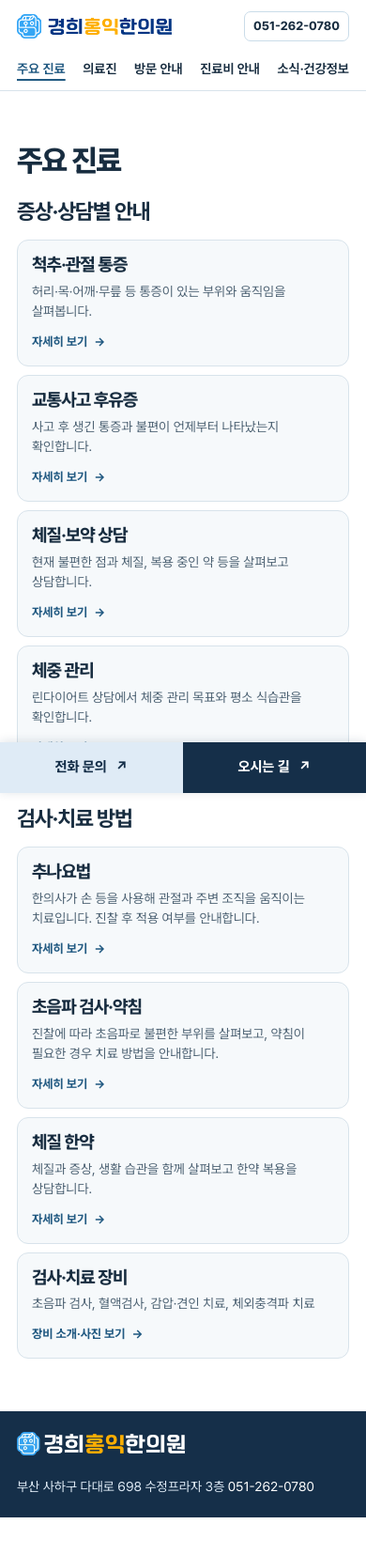
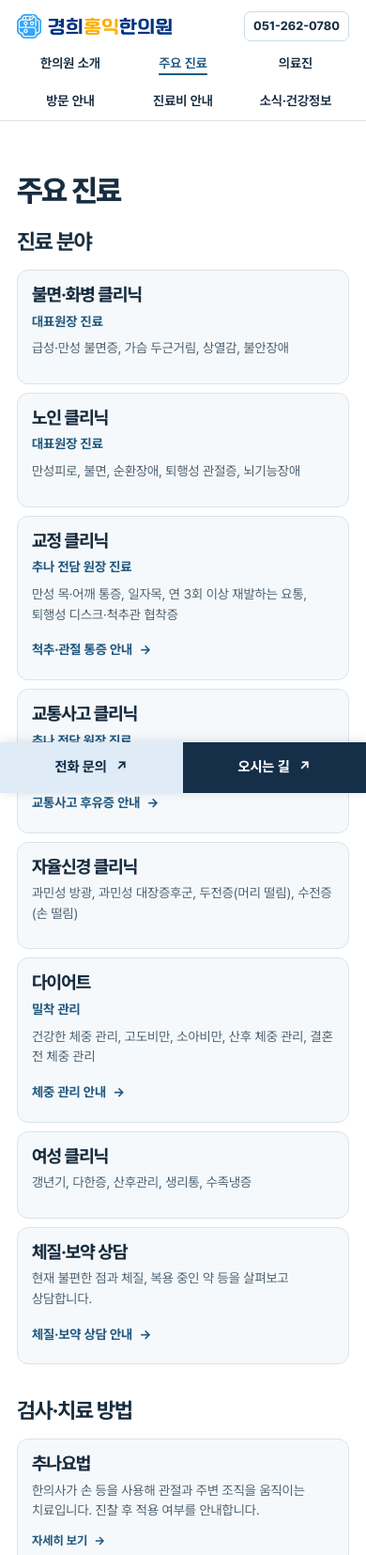
Before and after one commit to ssakarin/khhongik-website, a plain HTML site: page care.html in a window 390 px wide. Shown: the top 1655 px of the page at 94% size. Drawn offline with Linux system fonts and the light colour scheme.

Commit message:
Promote clinic introduction and reorganize care

```diff
--- a/care.html
+++ b/care.html
@@ -3,18 +3,18 @@
 <head>
   <meta charset="utf-8">
   <meta name="viewport" content="width=device-width, initial-scale=1">
-  <meta name="description" content="경희홍익한의원의 척추·관절 추나, 초음파 약침, 체질 한약 및 검사·치료 안내입니다.">
+  <meta name="description" content="경희홍익한의원의 불면·화병, 노인 진료, 교정·추나, 교통사고, 자율신경, 다이어트, 여성 진료와 검사·치료를 안내합니다.">
   <meta name="theme-color" content="#152f49">
   <title>주요 진료 | 경희홍익한의원</title>
   <link rel="canonical" href="https://ssakarin.github.io/khhongik-website/care.html">
   <meta property="og:type" content="website">
   <meta property="og:site_name" content="경희홍익한의원">
   <meta property="og:title" content="주요 진료 | 경희홍익한의원">
-  <meta property="og:description" content="경희홍익한의원의 척추·관절 추나, 초음파 약침, 체질 한약 및 검사·치료 안내입니다.">
+  <meta property="og:description" content="경희홍익한의원의 불면·화병, 노인 진료, 교정·추나, 교통사고, 자율신경, 다이어트, 여성 진료와 검사·치료를 안내합니다.">
   <meta property="og:url" content="https://ssakarin.github.io/khhongik-website/care.html">
   <meta property="og:image" content="https://ssakarin.github.io/khhongik-website/assets/clinic-team.webp">
   <link rel="icon" type="image/webp" href="assets/icon.webp">
-  <link rel="stylesheet" href="styles.css?v=4">
+  <link rel="stylesheet" href="styles.css?v=8">
 </head>
 <body>
   <a class="skip-link" href="#main">본문으로 건너뛰기</a>
@@ -22,6 +22,7 @@
     <div class="container header-inner">
       <a class="brand" href="index.html"><img src="assets/logo.webp" width="630" height="100" alt="경희홍익한의원"></a>
       <nav aria-label="주 메뉴">
+        <a href="about.html">한의원 소개</a>
         <a href="care.html" aria-current="page">주요 진료</a>
         <a href="doctors.html">의료진</a>
         <a href="visit.html">방문 안내</a>
@@ -37,28 +38,49 @@
       <h1 class="page-title">주요 진료</h1>
     </div>
     <section class="content-block" aria-labelledby="care-topics-title">
-      <h2 id="care-topics-title">증상·상담별 안내</h2>
-      <div class="care-grid">
-        <a class="care-card" href="care-spine.html">
-          <h3>척추·관절 통증</h3>
-          <p>허리·목·어깨·무릎 등 통증이 있는 부위와 움직임을 살펴봅니다.</p>
-          <span class="card-link">자세히 보기 <span aria-hidden="true">→</span></span>
-        </a>
-        <a class="care-card" href="care-traffic-accident.html">
-          <h3>교통사고 후유증</h3>
-          <p>사고 후 생긴 통증과 불편이 언제부터 나타났는지 확인합니다.</p>
-          <span class="card-link">자세히 보기 <span aria-hidden="true">→</span></span>
-        </a>
-        <a class="care-card" href="care-herbal-consultation.html">
+      <h2 id="care-topics-title">진료 분야</h2>
+      <div class="care-grid clinic-grid">
+        <article class="care-card" id="sleep">
+          <h3>불면·화병 클리닉</h3>
+          <p class="clinic-provider">대표원장 진료</p>
+          <p>급성·만성 불면증, 가슴 두근거림, 상열감, 불안장애</p>
+        </article>
+        <article class="care-card" id="senior">
+          <h3>노인 클리닉</h3>
+          <p class="clinic-provider">대표원장 진료</p>
+          <p>만성피로, 불면, 순환장애, 퇴행성 관절증, 뇌기능장애</p>
+        </article>
+        <article class="care-card" id="correction">
+          <h3>교정 클리닉</h3>
+          <p class="clinic-provider">추나 전담 원장 진료</p>
+          <p>만성 목·어깨 통증, 일자목, 연 3회 이상 재발하는 요통, 퇴행성 디스크·척추관 협착증</p>
+          <a class="text-link" href="care-spine.html">척추·관절 통증 안내 <span aria-hidden="true">→</span></a>
+        </article>
+        <article class="care-card" id="traffic">
+          <h3>교통사고 클리닉</h3>
+          <p class="clinic-provider">추나 전담 원장 진료</p>
+          <p>교통사고 후유증 치료, 추나, 약침</p>
+          <a class="text-link" href="care-traffic-accident.html">교통사고 후유증 안내 <span aria-hidden="true">→</span></a>
+        </article>
+        <article class="care-card" id="autonomic">
+          <h3>자율신경 클리닉</h3>
+          <p>과민성 방광, 과민성 대장증후군, 두전증(머리 떨림), 수전증(손 떨림)</p>
+        </article>
+        <article class="care-card" id="weight">
+          <h3>다이어트</h3>
+          <p class="clinic-provider">밀착 관리</p>
+          <p>건강한 체중 관리, 고도비만, 소아비만, 산후 체중 관리, 결혼 전 체중 관리</p>
+          <a class="text-link" href="care-weight-management.html">체중 관리 안내 <span aria-hidden="true">→</span></a>
+        </article>
+        <article class="care-card" id="womens-health">
+          <h3>여성 클리닉</h3>
+          <p>갱년기, 다한증, 산후관리, 생리통, 수족냉증</p>
+        </article>
+        <div class="care-card">
           <h3>체질·보약 상담</h3>
           <p>현재 불편한 점과 체질, 복용 중인 약 등을 살펴보고 상담합니다.</p>
-          <span class="card-link">자세히 보기 <span aria-hidden="true">→</span></span>
-        </a>
-        <a class="care-card" href="care-weight-management.html">
-          <h3>체중 관리</h3>
-          <p>린다이어트 상담에서 체중 관리 목표와 평소 식습관을 확인합니다.</p>
-          <span class="card-link">자세히 보기 <span aria-hidden="true">→</span></span>
-        </a>
+          <a class="text-link" href="care-herbal-consultation.html">체질·보약 상담 안내 <span aria-hidden="true">→</span></a>
+        </div>
       </div>
     </section>
     <section class="content-block" aria-labelledby="care-methods-title">
--- a/styles.css
+++ b/styles.css
@@ -64,7 +64,7 @@ p, h1, h2, h3, address { word-break: keep-all; overflow-wrap: break-word; }
 }
 .brand { flex-shrink: 0; }
 .brand img { width: 206px; }
-.header-inner nav { display: flex; align-items: center; gap: clamp(17px, 2.35vw, 38px); }
+.header-inner nav { display: flex; align-items: center; gap: clamp(12px, 1.85vw, 30px); }
 .header-inner nav a {
   display: inline-flex;
   align-items: center;
@@ -111,8 +111,6 @@ h1 { font-size: clamp(38px, 4.65vw, 72px); font-weight: 820; letter-spacing: -.0
   line-height: 1.65;
 }
 .actions { display: flex; flex-wrap: wrap; gap: 10px; margin-top: 32px; }
-.hero-about-link { display: inline-block; margin-top: 12px; }
-.hero-about-link + .actions { margin-top: 22px; }
 .button {
   min-height: 48px;
   display: inline-flex;
@@ -196,11 +194,13 @@ h1 { font-size: clamp(38px, 4.65vw, 72px); font-weight: 820; letter-spacing: -.0
   border-radius: 12px;
   background: var(--surface);
 }
-.care-card:hover, .care-card:target { border-color: var(--line-accent); background: var(--ice); }
+a.care-card:hover, .care-card:target { border-color: var(--line-accent); background: var(--ice); }
 .care-card h3 { font-size: 23px; font-weight: 760; }
 .care-card p { margin-block: 9px 17px; color: var(--muted); font-size: 15px; }
 .card-link, .text-link { color: var(--blue); font-size: 14px; font-weight: 720; }
 .care-card .card-link { margin-top: auto; }
+.clinic-grid .clinic-provider { margin-bottom: 0; color: var(--blue); font-weight: 720; }
+.clinic-grid .text-link { align-self: flex-start; margin-top: auto; }
 .card-link span, .text-link span { margin-inline-start: 4px; }
 summary { cursor: pointer; list-style: none; }
 summary::-webkit-details-marker { display: none; }
@@ -266,10 +266,27 @@ details[open] .expand-icon { transform: rotate(45deg); }
   gap: clamp(16px, 4vw, 50px);
 }
 .about-story p + p { margin-top: 10px; }
-.about-story .text-link, .about-approach .text-link {
+.about-story .text-link {
   display: inline-block;
   margin-top: 20px;
 }
+.about-care-links {
+  display: flex;
+  flex-wrap: wrap;
+  gap: 8px;
+  margin: 0;
+  padding: 0;
+  list-style: none;
+}
+.about-care-links a {
+  display: block;
+  padding: 9px 13px;
+  border: 1px solid var(--line-accent);
+  border-radius: 7px;
+  color: var(--blue);
+  font-weight: 650;
+}
+.about-care-links a:hover { background: var(--ice); }
 .about-approach { background: var(--surface); }
 .about-principles {
   display: grid;
@@ -408,7 +425,7 @@ details[open] .expand-icon { transform: rotate(45deg); }
   .container { width: calc(100% - 56px); }
   .header-inner { gap: 16px; }
   .brand img { width: 175px; }
-  .header-inner nav { gap: 17px; }
+  .header-inner nav { gap: 12px; }
   .header-phone { font-size: 14px; padding-inline: 11px; }
   .hero-inner { min-height: 405px; }
   .care-grid { grid-template-columns: repeat(2, minmax(0, 1fr)); }
@@ -418,16 +435,19 @@ details[open] .expand-icon { transform: rotate(45deg); }
   .doctor-info { padding: 18px; }
 }
 
-@media (max-width: 800px) {
+@media (max-width: 850px) {
   :root { --header-height: 97px; }
-  .container { width: calc(100% - 36px); }
-  body { padding-bottom: calc(54px + env(safe-area-inset-bottom)); }
   .header-inner { flex-wrap: wrap; gap: 0 12px; align-content: space-between; padding-top: 8px; }
   .brand { display: flex; align-items: center; min-height: 40px; }
   .brand img { width: 165px; }
   .header-inner nav { order: 2; flex: 0 0 100%; justify-content: space-between; gap: 7px; }
   .header-inner nav a { font-size: 14px; }
   .header-phone { font-size: 13px; padding: 5px 9px; }
+}
+
+@media (max-width: 800px) {
+  .container { width: calc(100% - 36px); }
+  body { padding-bottom: calc(54px + env(safe-area-inset-bottom)); }
   .hero-inner { min-height: 0; grid-template-columns: 1fr; gap: 25px; padding-block: 34px 20px; }
   .hero-location { font-size: 14px; margin-bottom: 12px; }
   h1 { font-size: clamp(36px, 9.2vw, 57px); }
@@ -489,6 +509,16 @@ details[open] .expand-icon { transform: rotate(45deg); }
   #herbal-month :is(th, td) { padding-inline: 5px; font-size: 12px; }
 }
 
+@media (max-width: 460px) {
+  :root { --header-height: 129px; }
+  .header-inner nav {
+    display: grid;
+    grid-template-columns: repeat(3, minmax(0, 1fr));
+    gap: 0 6px;
+  }
+  .header-inner nav a { min-height: 40px; justify-content: center; }
+}
+
 @media (max-width: 385px) {
   .fee-scroll-note { display: block; }
 }
@@ -496,7 +526,8 @@ details[open] .expand-icon { transform: rotate(45deg); }
 @media (max-width: 350px) {
   .doctor-card { grid-template-columns: 100px 1fr; }
   .doctor-info { padding: 14px; }
-  .header-inner nav { gap: 5px; }
+  .brand img { width: 150px; }
+  .header-inner nav { column-gap: 5px; }
   .header-inner nav a { font-size: 12px; }
 }
 
```
Also changed, not shown: about.html (+20 -6 lines), blog.html (+2 -1 lines), care-chuna.html (+2 -1 lines), care-equipment.html (+2 -1 lines), care-herbal-consultation.html (+2 -1 lines), care-herbal-medicine.html (+2 -1 lines), care-spine.html (+2 -1 lines), care-traffic-accident.html (+2 -1 lines), care-ultrasound.html (+2 -1 lines), care-weight-management.html (+2 -1 lines), doctors.html (+2 -1 lines), fees.html (+2 -1 lines), index.html (+2 -2 lines), visit.html (+2 -1 lines).
